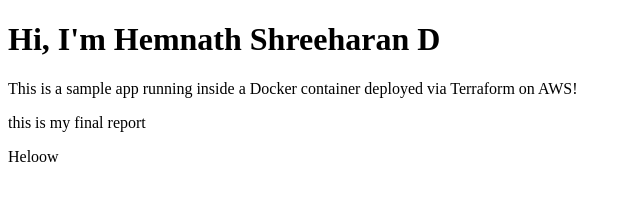
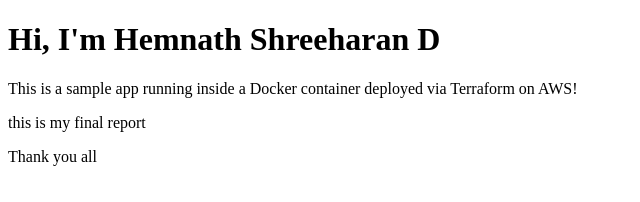
Before and after one commit to HemnathshreeharanD/ca_final, a plain HTML site: page docker/app/index.html in a window 1280 px wide. Shown: the full height of the page, 0-640 px from the left. Drawn offline with Linux system fonts and the light colour scheme.

Commit message:
Second commit

```diff
--- a/docker/app/index.html
+++ b/docker/app/index.html
@@ -7,6 +7,6 @@
     <h1>Hi, I'm Hemnath Shreeharan D</h1>
     <p>This is a sample app running inside a Docker container deployed via Terraform on AWS!</p>
     <p>this is my final report</p>
-    <p>Heloow </p>
+    <p>Thank you all </p>
   </body>
 </html>
```
